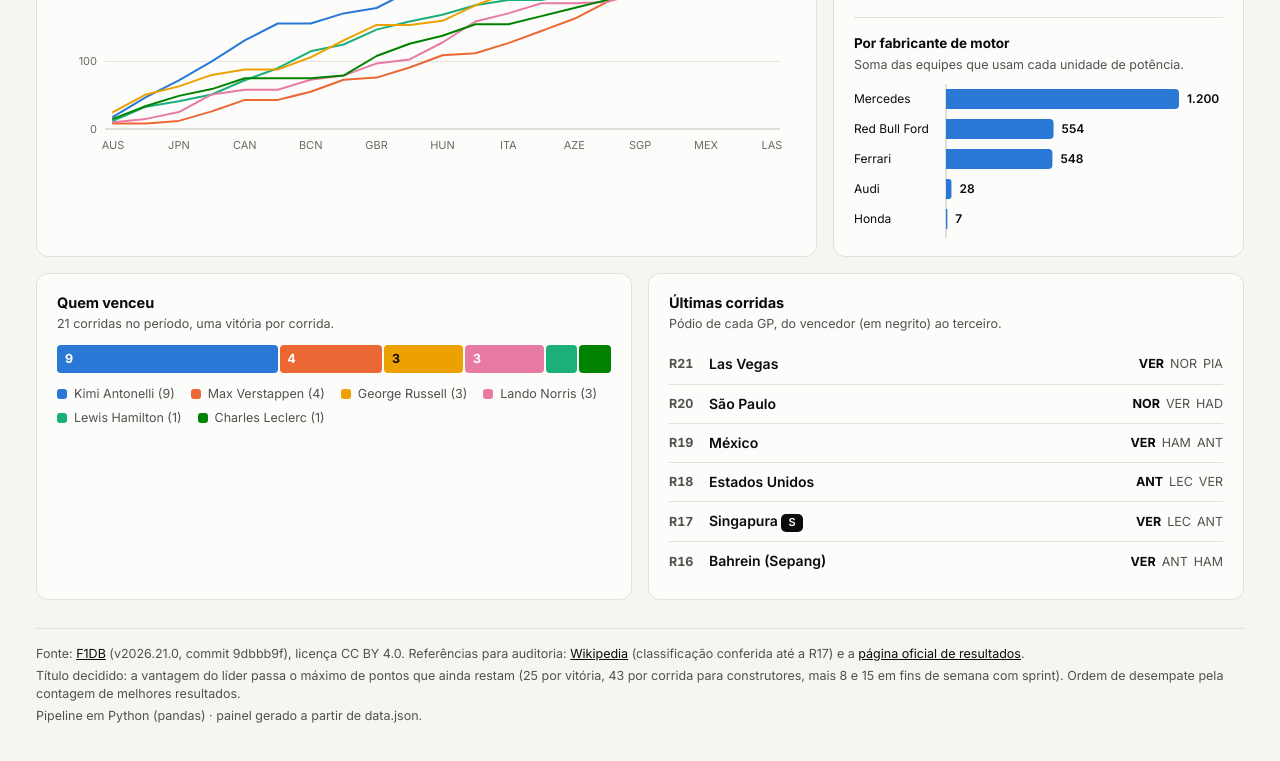
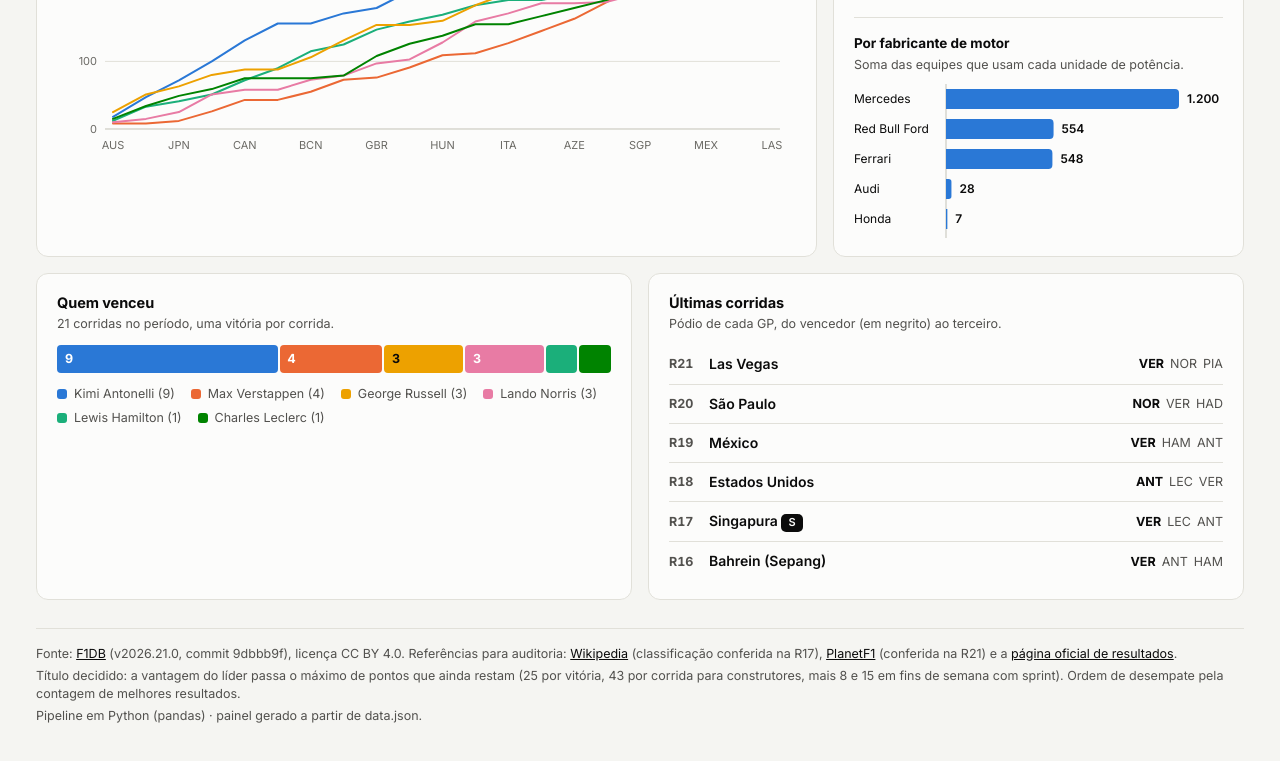
Before and after one commit to VictorChantre08/dashboard-formula1, a plain HTML site: page dashboard/index.html in a window 1280 px wide. Shown: the part 939-1700 px from the top of the page. Drawn offline with Linux system fonts and the light colour scheme.

Commit message:
Reescreve o README no formato didático e adiciona imagens de cada aba
- Prévia com 8 imagens, sumário, "Para que serve", "Como abrir" e "Como navegar"
- Descrição de cada aba, principais achados conferidos nos dados e regras usadas
- Limitações (Sepang, bandeira vermelha na R13, UTC, conferências externas)
- Detalhes do pipeline, validação e decisões técnicas movidos para o final
- Rodapé do painel cita as conferências com Wikipedia (R17) e PlanetF1 (R21)

Co-Authored-By: Claude Sonnet 5.5 <noreply@anthropic.com>
Claude-Session: https://claude.ai/code/session_018uhaG8NDAsNpUM7AscAmuW

```diff
--- a/dashboard/index.html
+++ b/dashboard/index.html
@@ -844,7 +844,7 @@ function drawChrome() {
   const m = D.meta;
   $('#meta').replaceChildren(h('div', null, h('b', { text: `Até R${last} · ${rd(last).name}` }), ` · ${total - last} ${plural(total - last, 'corrida restante', 'corridas restantes')}`), h('div', { text: `Dados F1DB ${m.release} · ${dmy(m.commitDate)}` }));
   $('#foot').replaceChildren(
-    h('div', null, 'Fonte: ', h('a', { href: m.source, target: '_blank', rel: 'noopener', text: 'F1DB' }), ` (${m.release}, commit ${m.commit}), licença ${m.license}. Referências para auditoria: `, h('a', { href: 'https://en.wikipedia.org/wiki/2026_Formula_One_World_Championship', target: '_blank', rel: 'noopener', text: 'Wikipedia' }), ' (classificação conferida até a R17) e a ', h('a', { href: 'https://www.formula1.com/en/results', target: '_blank', rel: 'noopener', text: 'página oficial de resultados' }), '.'),
+    h('div', null, 'Fonte: ', h('a', { href: m.source, target: '_blank', rel: 'noopener', text: 'F1DB' }), ` (${m.release}, commit ${m.commit}), licença ${m.license}. Referências para auditoria: `, h('a', { href: 'https://en.wikipedia.org/wiki/2026_Formula_One_World_Championship', target: '_blank', rel: 'noopener', text: 'Wikipedia' }), ' (classificação conferida na R17), ', h('a', { href: 'https://www.planetf1.com/news/f1-championship-standings-2026-las-vegas-grand-prix', target: '_blank', rel: 'noopener', text: 'PlanetF1' }), ' (conferida na R21) e a ', h('a', { href: 'https://www.formula1.com/en/results', target: '_blank', rel: 'noopener', text: 'página oficial de resultados' }), '.'),
     h('div', { text: 'Título decidido: a vantagem do líder passa o máximo de pontos que ainda restam (25 por vitória, 43 por corrida para construtores, mais 8 e 15 em fins de semana com sprint). Ordem de desempate pela contagem de melhores resultados.' }),
     h('div', { text: 'Pipeline em Python (pandas) · painel gerado a partir de data.json.' }));
 }
```
Also changed, not shown: docs/img/01-visao-geral.png (added), docs/img/02-pilotos.png (added), docs/img/03-equipes.png (added), docs/img/04-corridas.png (added), docs/img/05-detalhe-corrida.png (added), docs/img/06-pit-stops.png (added), docs/img/07-tema-escuro.png (added), docs/img/08-celular.png (added), docs/painel-pilotos.png (deleted), docs/painel-visao-geral.png (deleted), shots/final-equipes.png (added), shots/final-geral.png (added), 1 other file.
